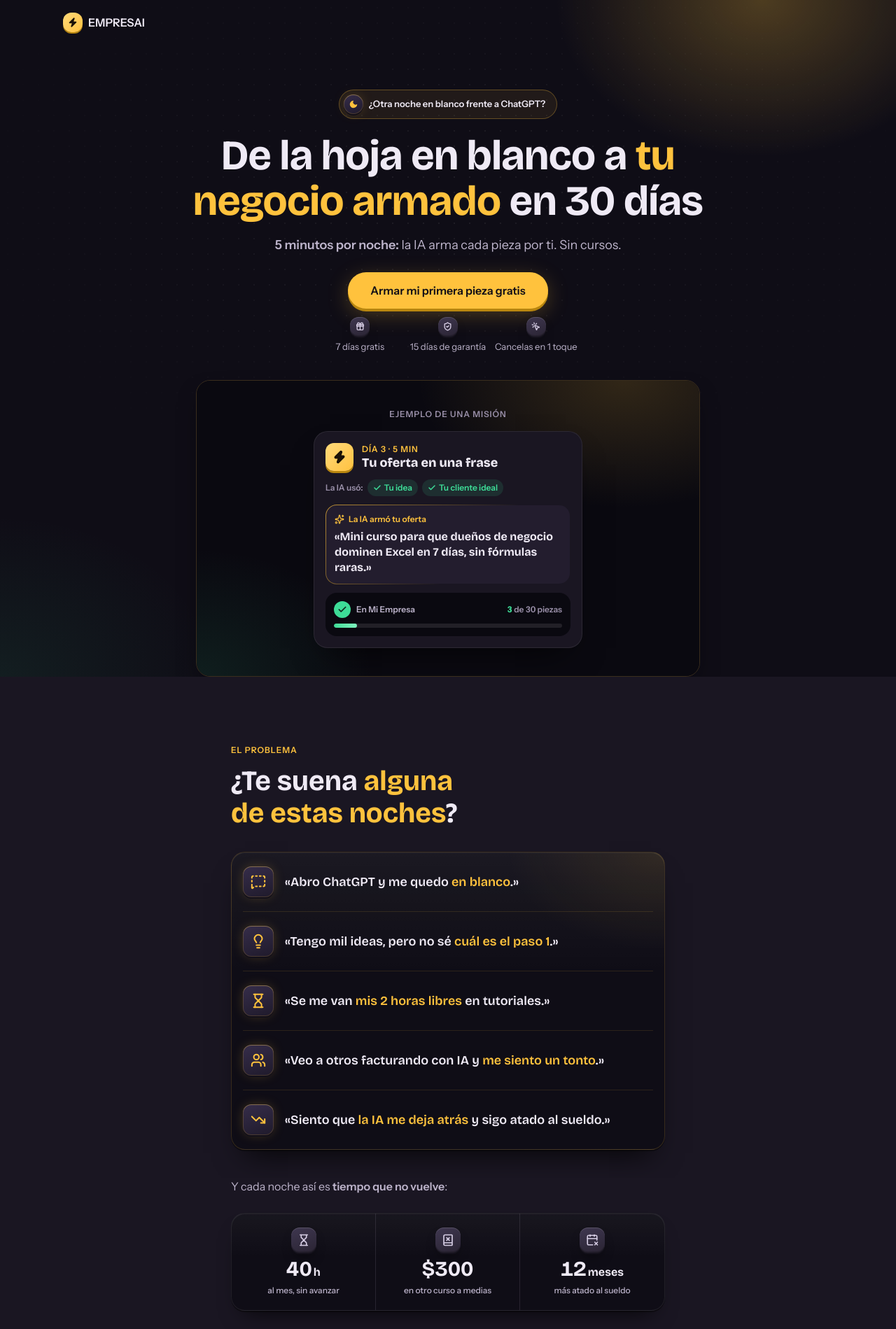
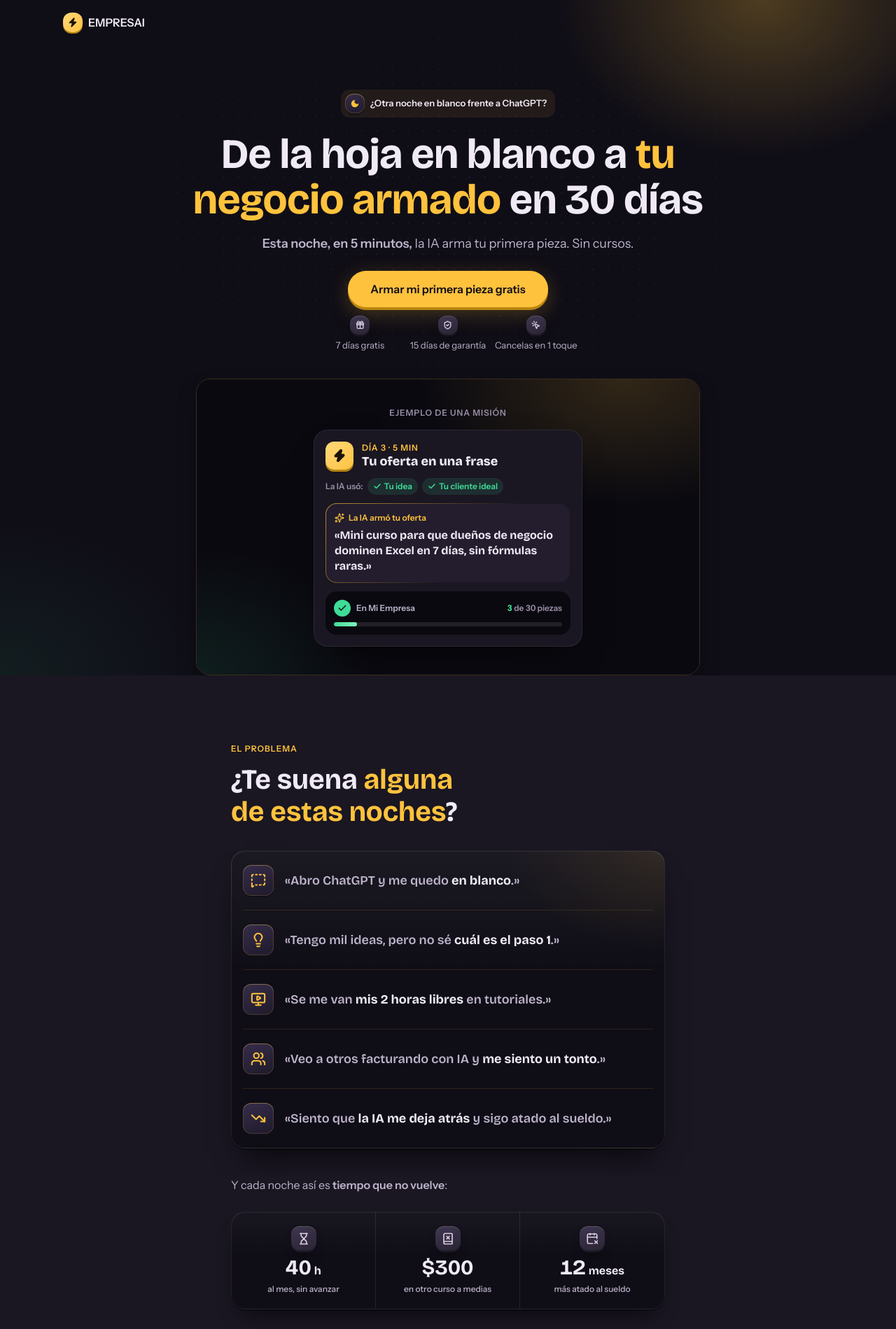
Before and after one commit to emprezaiai/emprezai, a Next.js app: page / in a window 1280 px wide. Shown: the top 1899 px of the page at 70% size. Built offline with nearby package versions, Linux system fonts and the light colour scheme.

Commit message:
fix(landing): dorado solo para la acción, gancho sin borde, subtítulo con la victoria de hoy
Co-Authored-By: Claude Opus 5.5 <noreply@anthropic.com>

```diff
--- a/app/globals.css
+++ b/app/globals.css
@@ -103,8 +103,7 @@ body {
   box-shadow:
     inset 0 1px 0 rgb(255 217 120 / 0.25),
     inset 0 0 0 1px rgb(255 194 61 / 0.18),
-    0 2px 0 #120f19,
-    0 0 18px -4px rgb(255 194 61 / 0.35);
+    0 2px 0 #120f19;
 }
 
 /* Lista de dolores: superficie elevada con un brillo dorado tenue arriba a la derecha. */
@@ -113,7 +112,7 @@ body {
     radial-gradient(320px 200px at 100% 0%, rgb(255 194 61 / 0.1), transparent 70%),
     linear-gradient(180deg, rgb(255 255 255 / 0.05), transparent 40%),
     var(--surface-base);
-  border: 1px solid rgb(255 194 61 / 0.16);
+  border: 1px solid rgb(255 255 255 / 0.08);
   box-shadow:
     inset 0 1px 0 rgb(255 255 255 / 0.07),
     0 2px 0 rgb(0 0 0 / 0.4),
--- a/app/page.tsx
+++ b/app/page.tsx
@@ -15,6 +15,7 @@ import {
   Mail,
   MessageSquareDashed,
   MessageSquareText,
+  MonitorPlay,
   Moon,
   MousePointerClick,
   Puzzle,
@@ -64,15 +65,15 @@ export default function PaginaDeVentas() {
         appName="EMPRESAI"
         logo={<LogoEmpresai />}
         gancho={
-          <span className="inline-flex items-center gap-2 rounded-full border border-[color-mix(in_oklab,var(--gold)_30%,transparent)] bg-[color-mix(in_oklab,var(--gold)_8%,transparent)] py-1.5 pr-4 pl-1.5 text-[13px] font-semibold text-ink-1">
-            <span className="relieve-noche flex size-7 items-center justify-center rounded-full">
+          <span className="inline-flex items-center gap-2 rounded-[var(--radius-chip)] bg-[color-mix(in_oklab,var(--gold)_8%,transparent)] py-1.5 pr-3 pl-1.5 text-[13px] font-semibold text-ink-1">
+            <span className="relieve-noche flex size-7 items-center justify-center rounded-[var(--radius-chip)]">
               <Moon size={14} fill="currentColor" strokeWidth={0} aria-hidden="true" />
             </span>
             ¿Otra noche en blanco frente a ChatGPT?
           </span>
         }
         h1Marked="De la hoja en blanco a [acento]tu negocio armado[/acento] en 30 días"
-        subtitleMarked="[b]5 minutos por noche:[/b] la IA arma cada pieza por ti. Sin cursos."
+        subtitleMarked="[b]Esta noche, en 5 minutos,[/b] la IA arma tu primera pieza. Sin cursos."
         ctaLabel={CTA_LABEL}
         ctaHref={CTA_HREF}
         socialProof={
@@ -97,11 +98,11 @@ export default function PaginaDeVentas() {
       <Problema
         titulo="¿Te suena [acento]alguna de estas noches[/acento]?"
         preguntas={[
-          { icon: MessageSquareDashed, textoMarked: '«Abro ChatGPT y me quedo [acento]en blanco[/acento].»' },
-          { icon: Lightbulb, textoMarked: '«Tengo mil ideas, pero no sé [acento]cuál es el paso 1[/acento].»' },
-          { icon: Hourglass, textoMarked: '«Se me van [acento]mis 2 horas libres[/acento] en tutoriales.»' },
-          { icon: Users, textoMarked: '«Veo a otros facturando con IA y [acento]me siento un tonto[/acento].»' },
-          { icon: TrendingDown, textoMarked: '«Siento que [acento]la IA me deja atrás[/acento] y sigo atado al sueldo.»' },
+          { icon: MessageSquareDashed, textoMarked: '«Abro ChatGPT y me quedo [b]en blanco[/b].»' },
+          { icon: Lightbulb, textoMarked: '«Tengo mil ideas, pero no sé [b]cuál es el paso 1[/b].»' },
+          { icon: MonitorPlay, textoMarked: '«Se me van [b]mis 2 horas libres[/b] en tutoriales.»' },
+          { icon: Users, textoMarked: '«Veo a otros facturando con IA y [b]me siento un tonto[/b].»' },
+          { icon: TrendingDown, textoMarked: '«Siento que [b]la IA me deja atrás[/b] y sigo atado al sueldo.»' },
         ]}
       />
 
@@ -118,9 +119,9 @@ export default function PaginaDeVentas() {
       />
 
       <Solucion
-        tituloMarked="No necesitas otro curso: necesitas [acento]tu negocio armado[/acento]"
+        tituloMarked="No te falta información: te falta [acento]el paso de hoy[/acento]"
         mecanismo="el Método Pieza a Pieza"
-        bigIdeaMarked="No te falta información: te falta el paso de hoy. Cada día la IA arma [b]una pieza de tu negocio[/b] con las anteriores."
+        bigIdeaMarked="Cada día haces una misión de 5 minutos y la IA arma [b]una pieza de tu negocio[/b] usando las anteriores."
         pasos={[
           { icon: MessageSquareText, titulo: 'Cuenta tu idea', detalle: 'En 1 minuto, aunque sea vaga. La IA la entiende.' },
           { icon: Zap, titulo: 'Haz la misión del día', detalle: '5 minutos desde el celular: una mini lección y la IA trabaja.' },
@@ -173,7 +174,7 @@ export default function PaginaDeVentas() {
           ctaHref: CTA_MENSUAL,
           features: FEATURES_MENSUAL,
         }}
-        microcopyCompra="Pagas seguro por Hotmart · te avisamos antes del primer cobro · cancelas en 1 toque"
+        microcopyCompra="Pagas seguro por Hotmart · 15 días de garantía · te avisamos antes del primer cobro"
       />
 
       <Garantia
--- a/components/landing/Agitacion.tsx
+++ b/components/landing/Agitacion.tsx
@@ -57,7 +57,7 @@ function CifraQueCuenta({ valor, prefijo = '', sufijo = '' }: { valor: number; p
     <span ref={ref} className="tabular-nums">
       {prefijo}
       <span ref={numeroRef}>{valor}</span>
-      {sufijo && <span className="ml-0.5 text-[16px]">{sufijo}</span>}
+      {sufijo && <span className="ml-1 text-[16px]">{sufijo}</span>}
     </span>
   );
 }
--- a/components/landing/Oferta.tsx
+++ b/components/landing/Oferta.tsx
@@ -127,7 +127,7 @@ export function Oferta({
             {stack.nota && (
               <>
                 {' · '}
-                <span className="font-semibold text-[var(--text-primary)]">{stack.nota}</span>
+                <span className="font-semibold whitespace-nowrap text-[var(--text-primary)]">{stack.nota}</span>
               </>
             )}
           </motion.p>
--- a/components/landing/Problema.tsx
+++ b/components/landing/Problema.tsx
@@ -59,7 +59,7 @@ export function Problema({ titulo, preguntas, id }: ProblemaProps) {
               <span aria-hidden="true" className="relieve-noche inline-flex size-11 shrink-0 items-center justify-center rounded-[var(--radius-chip,12px)]">
                 <p.icon size={22} strokeWidth={2.2} />
               </span>
-              <p className="text-pretty text-[18px] font-semibold leading-snug text-[var(--text-primary)] [font-family:var(--font-display)]">
+              <p className="text-pretty text-[18px] font-medium leading-snug text-[var(--text-secondary)] [font-family:var(--font-display)] [&_strong]:font-bold [&_strong]:text-[var(--text-primary)]">
                 <MarkedCopy text={p.textoMarked} />
               </p>
             </motion.li>
```
Also changed, not shown: 12 other files (tests, documents, lock files or other folders).
